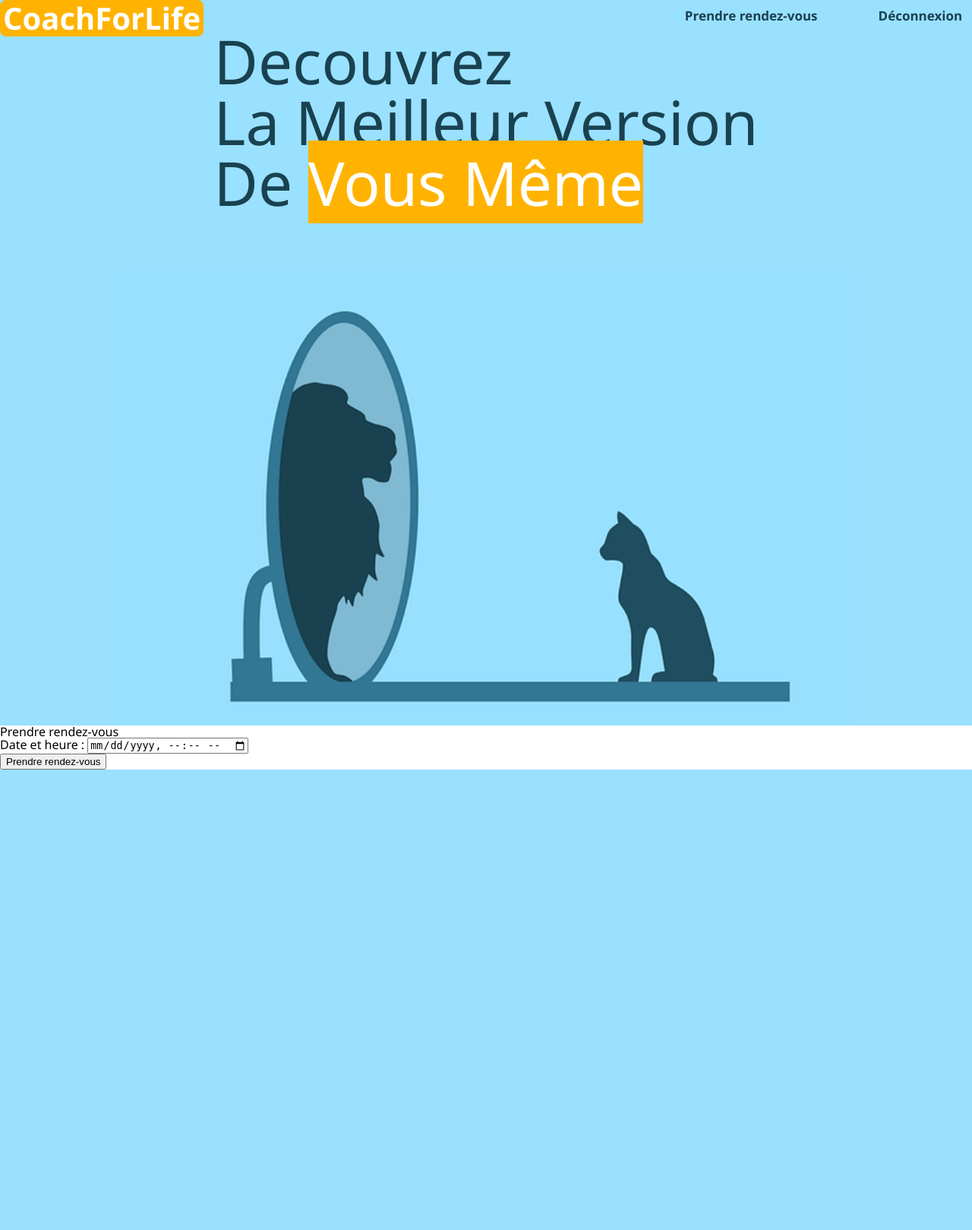
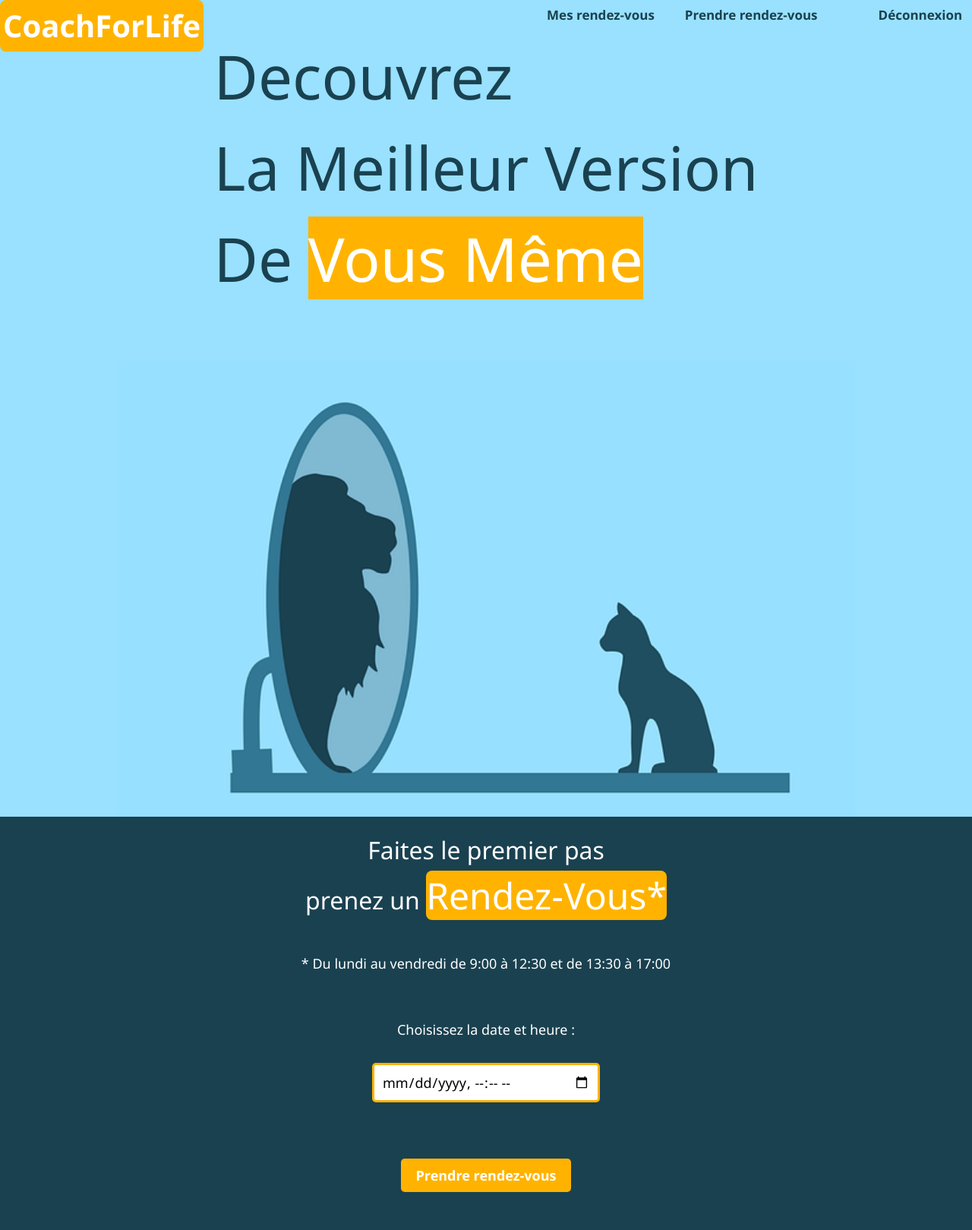
Before and after one commit to ForskyOnly/CoachForLife, a Django app: page /prendre_rdv/ in a window 1280 px wide. Shown: the whole page at 76% size. Before the commit the page ends 1013 px from the top, so only its background shows below. Run offline with Django 4.2, Linux system fonts and the light colour scheme; the visitor is signed in with stand-in values (Sample User, id 1).

Commit message:
html css des premieres pages

```diff
--- /dev/null
+++ b/Coach/user_appointment/static/prendre_rdv.css
@@ -0,0 +1,87 @@
+body{
+    background-color: #1a4150;
+}
+#content {
+    display: flex;
+    flex-direction: column;
+    align-items: center;
+    height: auto;
+    gap: 20px;
+    padding-bottom: 50px;
+  }
+
+  h2 {
+    font-family: 'Segoe UI', Tahoma, Geneva, Verdana, sans-serif;
+    text-align: center;
+    font-size: 32px;
+    margin: 0;
+    margin-bottom: 20px;
+    margin-top: 20px;
+    color:white;
+
+  }
+
+  h2 span {
+    color:white;
+    background-color: #ffb300;
+    font-size: 48px;
+    padding: 0;
+    border-radius: 8px;
+  }
+
+  p {
+    font-family: 'Segoe UI', Tahoma, Geneva, Verdana, sans-serif;
+    text-align: center;
+    font-size: 18px;
+    color: #fff;
+    margin: 0;
+    margin-bottom: 20px;
+  }
+
+  form {
+    display: flex;
+    flex-direction: column;
+    align-items: center;
+    justify-content: center;
+    margin-top: 20px;
+    gap: 20px;
+  }
+
+  label {
+    display: flex;
+    flex-direction: column;
+    align-items: center;
+    justify-content: center;
+    margin-bottom: 10px;
+    font-family: 'Segoe UI', Tahoma, Geneva, Verdana, sans-serif;
+    color: #fff;
+    font-size: 18px;
+  }
+
+  input[type="datetime-local"] {
+    padding: 10px;
+    margin-bottom: 10px;
+    color: black ;
+    width: 300px;
+    border-radius: 5px;
+    border: 3px solid #ffb300;
+    font-family: 'Segoe UI', Tahoma, Geneva, Verdana, sans-serif;
+    font-size: 18px;
+  }
+
+  input[type="submit"] {
+    background-color: #ffb300;
+    color: #fff ;
+    font-weight: 600;
+    border-radius: 5px;
+    padding: 10px 20px;
+    border: none;
+    cursor: pointer;
+    font-family: 'Segoe UI', Tahoma, Geneva, Verdana, sans-serif;
+    font-size: 18px;
+  }
+
+  input[type="submit"]:hover{
+    background-color: #fff;
+    color: #1a4150;
+  }
--- a/Coach/user_appointment/static/reset.css
+++ b/Coach/user_appointment/static/reset.css
@@ -29,7 +29,7 @@ footer, header, hgroup, menu, nav, section {
 	display: block;
 }
 body {
-	line-height: 1;
+	line-height: 1.5;
 }
 ol, ul {
 	list-style: none;
--- a/Coach/user_appointment/templates/base.html
+++ b/Coach/user_appointment/templates/base.html
@@ -6,7 +6,12 @@
         <link rel="stylesheet" href="{% static "reset.css" %}" />
         <link rel="stylesheet" href="{% static "style.css" %}" />
 
-
+        {% block head_login %}
+        {% endblock %}
+        {% block head_signup %}
+        {% endblock %}
+        {% block prendre_rdv_head %}
+        {% endblock %}
 
     </head>
 
@@ -14,6 +19,10 @@
 
         <nav>
             <ul>
+                <li>{% if request.user.is_authenticated %}
+                    <a href="{% url 'mes_rdv' %}">Mes rendez-vous</a>
+                  {% endif %}
+                  </li>
                 <li>{% if request.user.is_authenticated %}
                     <a href="{% url 'prendre_rdv' %}">Prendre rendez-vous</a>
                   {% endif %}
--- a/Coach/user_appointment/templates/prendre_rdv.html
+++ b/Coach/user_appointment/templates/prendre_rdv.html
@@ -1,17 +1,26 @@
 {% extends 'base.html' %}
 
+{% block prendre_rdv_head %}
+    {{ block.super }}
+    {% load static %}
+    <link rel="stylesheet" type="text/css" href="{% static 'prendre_rdv.css' %}">
+{% endblock %}
+
 {% block prendre_rdv %}
-
-  <h1>Prendre rendez-vous</h1>
+<body>
+  <div id="content">
+      <h2>Faites le premier pas <br>
+          prenez un <span>Rendez-Vous*<span> </h2>
+      <p>* Du lundi au vendredi de 9:00 à 12:30 et de 13:30 à 17:00</p>
       {% if error_message %}
         <p>{{ error_message }}</p>
       {% endif %}
       <form method="post">
         {% csrf_token %}
-    <label for="date">Date et heure :</label>
-    <input type="datetime-local" id="date" name="date" min="{{ datetime.now|date:'d-m-Y' }}T09:00" max="{{ datetime.now|date:'d-m-Y' }}T17:00" format="%d/%m/%Y %H:%M">
-    <br>
+          <label for="date">Choisissez la date et heure :</label>
+          <input type="datetime-local" id="date" name="date" min="{{ datetime.now|date:'Y-m-d' }}T09:00" max="{{ datetime.now|date:'Y-m-d' }}T17:00"><br>
           <input type="submit" value="Prendre rendez-vous">
       </form>
-
+  </div>
+</body>
 {% endblock %}
--- a/Coach/user_appointment/views.py
+++ b/Coach/user_appointment/views.py
@@ -36,13 +36,6 @@ def signup(request):
 
 @login_required
 def prendre_rdv(request):
-    valid_hours = {
-        'monday': [(9, 0), (9, 30), (10, 0), (10, 30), (11, 0), (11, 30), (13, 30), (14, 0), (14, 30), (15, 0), (15, 30), (16, 0), (16, 30)],
-        'tuesday': [(9, 0), (9, 30), (10, 0), (10, 30), (11, 0), (11, 30), (13, 30), (14, 0), (14, 30), (15, 0), (15, 30), (16, 0), (16, 30)],
-        'wednesday': [(9, 0), (9, 30), (10, 0), (10, 30), (11, 0), (11, 30), (13, 30), (14, 0), (14, 30), (15, 0), (15, 30), (16, 0), (16, 30)],
-        'thursday': [(9, 0), (9, 30), (10, 0), (10, 30), (11, 0), (11, 30), (13, 30), (14, 0), (14, 30), (15, 0), (15, 30), (16, 0), (16, 30)],
-        'friday': [(9, 0), (9, 30), (10, 0), (10, 30), (11, 0), (11, 30), (13, 30), (14, 0), (14, 30), (15, 0), (15, 30), (16, 0), (16, 30)],
-    }
     if request.method == 'POST':
         # Récupération des données du formulaire
         user = request.user
@@ -58,7 +51,7 @@ def prendre_rdv(request):
         if weekday < 0 or weekday > 4:
             return render(request, 'prendre_rdv.html', {'error_message': 'Vous pouvez prendre rendez-vous uniquement du lundi au vendredi'})
         # Vérification de la validité de l'heure
-        if (hour, minute) not in valid_hours[date.strftime('%A').lower()]:
+        if not ((9 <= hour < 12 and minute == 0) or (hour == 12 and minute == 30) or (13 <= hour < 17)):
             return render(request, 'prendre_rdv.html', {'error_message': 'Cette heure n\'est pas valide'})
         # Vérification de la disponibilité de l'heure
         time_with_hour_minute = date.replace(hour=hour, minute=minute)
@@ -72,12 +65,12 @@ def prendre_rdv(request):
             last_name=last_name,
             email=email,
             date=time_with_hour_minute,
-            duree=10
+            duree=30
         )
 
         return redirect('home')
     # Affichage du formulaire de prise de rendez-vous
-    return render(request, 'prendre_rdv.html', {'valid_hours': valid_hours})
+    return render(request, 'prendre_rdv.html')
 
 @user_passes_test(lambda user: user.is_superuser)
 def rdv_admin(request):
```
Also changed, not shown: Coach/user_appointment/forms.py (+5 -3 lines), Coach/user_appointment/static/login.css (added, +75 -0 lines), Coach/user_appointment/static/signup.css (added, +90 -0 lines), Coach/user_appointment/static/style.css (+7 -4 lines), Coach/user_appointment/templates/mes_rdv.html (+16 -6 lines), Coach/user_appointment/templates/registration/login.html (+19 -8 lines), Coach/user_appointment/templates/signup.html (+28 -6 lines). Lines whose indentation alone changed are shown as unchanged.
